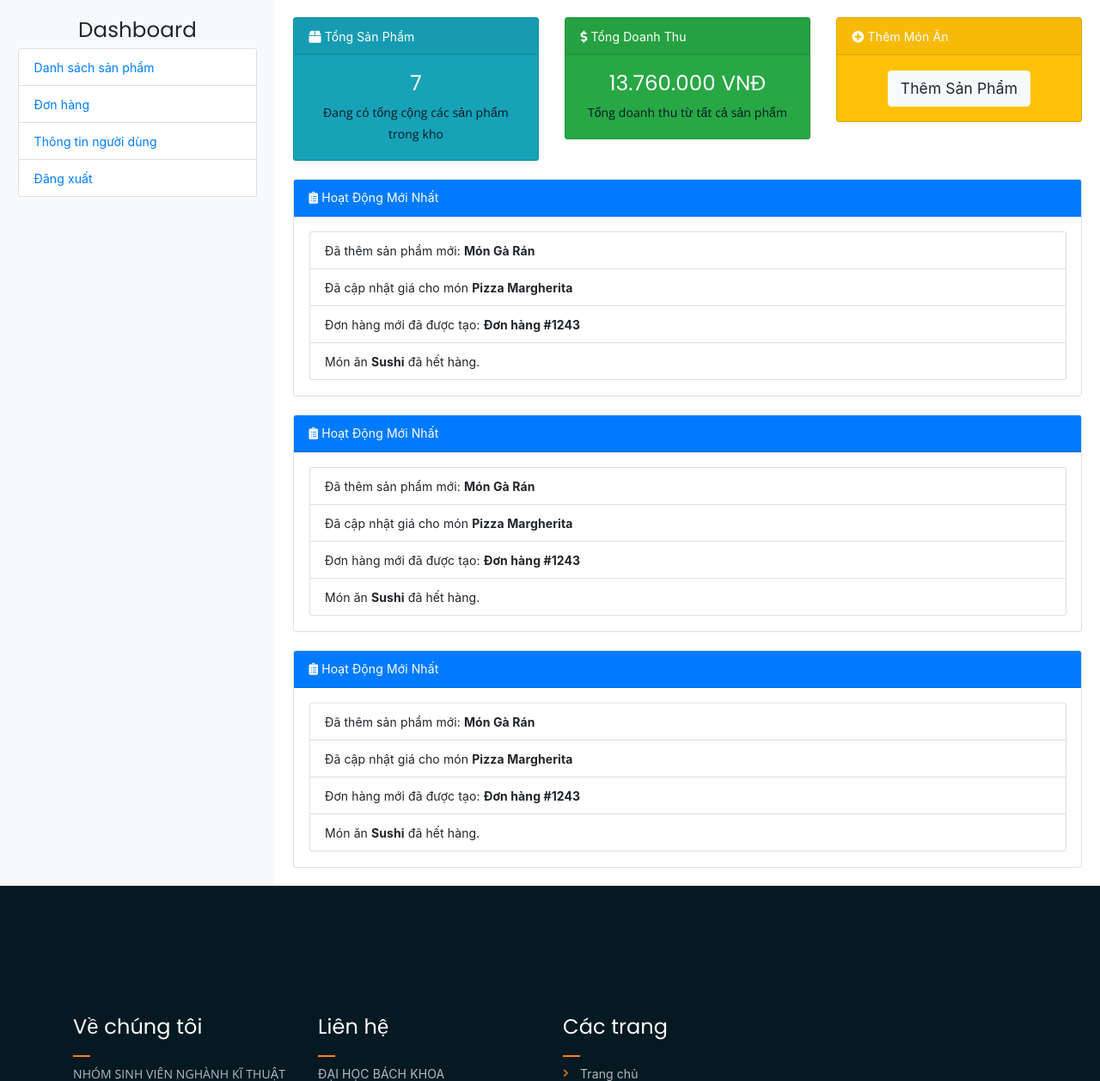
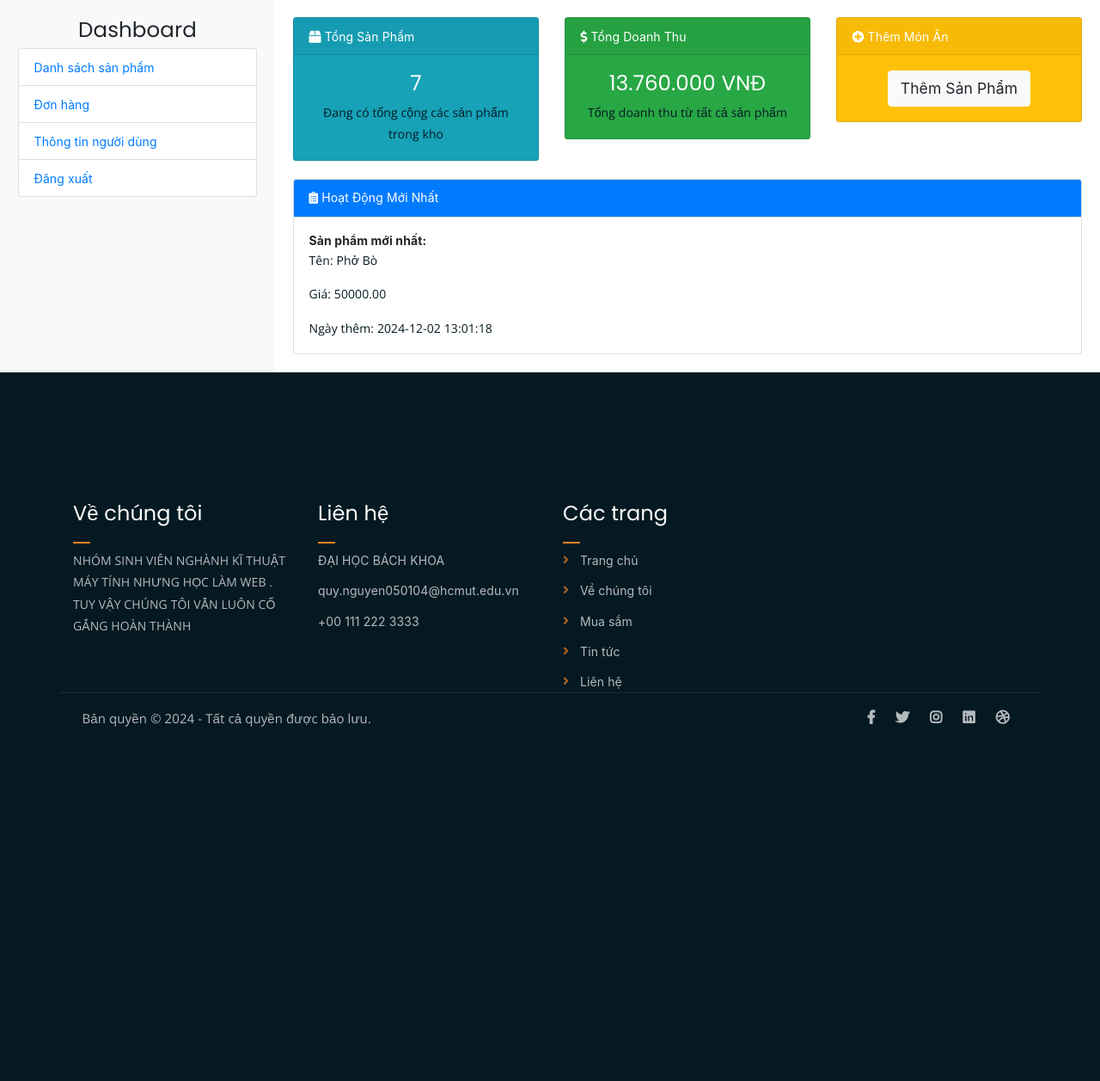
Before and after one commit to nguyenminhquy/WEB-ASSIGNMENT, a PHP site: page /admin_view/pages/index.php in a window 1280 px wide. Shown: the part 801-2058 px from the top of the page at 86% size. After the commit the page ends 1646 px from the top, so only its background shows below. Run offline with PHP 8.4, Linux system fonts and the light colour scheme; data comes from the database, SQL or seed files in the repository.

Commit message:
Update index and list product

```diff
--- a/admin_view/pages/index.php
+++ b/admin_view/pages/index.php
@@ -28,6 +28,14 @@ $total_sales = ($result_sales->num_rows > 0) ? $result_sales->fetch_assoc()['tot
 
 // Lấy user_id từ session (nếu người dùng đã đăng nhập)
 $user_id = isset($_SESSION['user_id']) ? $_SESSION['user_id'] : null;
+
+// Lấy sản phẩm vừa được thêm vào database
+$sql_products_last_insert = "SELECT * FROM products ORDER BY created_at DESC LIMIT 1";
+$result_products_last_insert = $conn->query($sql_products_last_insert);
+
+$products_last_insert = ($result_products_last_insert->num_rows > 0)
+    ? $result_products_last_insert->fetch_assoc()
+    : null;
 ?>
 
 <!DOCTYPE html>
@@ -233,57 +241,31 @@ $user_id = isset($_SESSION['user_id']) ? $_SESSION['user_id'] : null;
             <div class="card-header bg-primary text-white">
                 <i class="fas fa-clipboard-list"></i> Hoạt Động Mới Nhất
             </div>
-                    <div class="card-body">
-                        <ul class="list-group">
-                            <li class="list-group-item">Đã thêm sản phẩm mới: <strong>Món Gà Rán</strong></li>
-                            <li class="list-group-item">Đã cập nhật giá cho món <strong>Pizza Margherita</strong></li>
-                            <li class="list-group-item">Đơn hàng mới đã được tạo: <strong>Đơn hàng #1243</strong></li>
-                            <li class="list-group-item">Món ăn <strong>Sushi</strong> đã hết hàng.</li>
-                        </ul>
-                    </div>
-                </div>
-                  <!-- Recent Activity -->
-                  <div class="card mt-4">
-                    <div class="card-header bg-primary text-white">
-                        <i class="fas fa-clipboard-list"></i> Hoạt Động Mới Nhất
-                    </div>
-                    <div class="card-body">
-                        <ul class="list-group">
-                            <li class="list-group-item">Đã thêm sản phẩm mới: <strong>Món Gà Rán</strong></li>
-                            <li class="list-group-item">Đã cập nhật giá cho món <strong>Pizza Margherita</strong></li>
-                            <li class="list-group-item">Đơn hàng mới đã được tạo: <strong>Đơn hàng #1243</strong></li>
-                            <li class="list-group-item">Món ăn <strong>Sushi</strong> đã hết hàng.</li>
-                        </ul>
-                    </div>
-                </div>
-                  <!-- Recent Activity -->
-                  <div class="card mt-4">
-                    <div class="card-header bg-primary text-white">
-                        <i class="fas fa-clipboard-list"></i> Hoạt Động Mới Nhất
-                    </div>
-                    <div class="card-body">
-                        <ul class="list-group">
-                            <li class="list-group-item">Đã thêm sản phẩm mới: <strong>Món Gà Rán</strong></li>
-                            <li class="list-group-item">Đã cập nhật giá cho món <strong>Pizza Margherita</strong></li>
-                            <li class="list-group-item">Đơn hàng mới đã được tạo: <strong>Đơn hàng #1243</strong></li>
-                            <li class="list-group-item">Món ăn <strong>Sushi</strong> đã hết hàng.</li>
-                        </ul>
-                    </div>
-                </div>
-
+            <?php
+            echo '<div class="card-body">';
+            echo '<ul class="list-group">';
+            if ($products_last_insert) {
+                echo "<div>";
+                echo "<strong>Sản phẩm mới nhất:</strong><br>";
+                echo "<p>Tên: " . $products_last_insert['name'] . "</p>";
+                echo "<p>Giá: " . $products_last_insert['price'] . "</p>";
+                echo "<p>Ngày thêm: " . $products_last_insert['created_at'] . "</p>";
+                echo "</div>";
+            } else {
+                echo "<p>Không có sản phẩm nào.</p>";
+            }
+            echo '</ul>';
+            echo '</div>';
+            ?>
         </div>
     </div>
 </div>
-
+</div>
     <?php include '../../user_view/component/footer.php'; ?>
-    <!-- Bootstrap 4 JS & JQuery -->
     <script src="https://code.jquery.com/jquery-3.5.1.slim.min.js"></script>
     <script src="https://cdn.jsdelivr.net/npm/bootstrap@4.5.2/dist/js/bootstrap.bundle.min.js"></script>
 </body>
-
 </html>
-
 <?php
-// Đóng kết nối cơ sở dữ liệu
 $conn->close();
 ?>
--- a/admin_view/pages/loader.php
+++ b/admin_view/pages/loader.php
@@ -5,4 +5,5 @@
             <span class="sr-only">Loading...</span>
         </div>
     </div>
+</div>
 <!-- Spinner End -->
```
Also changed, not shown: admin_view/pages/product_list.php (+7 -37 lines). Lines whose indentation alone changed are shown as unchanged.
